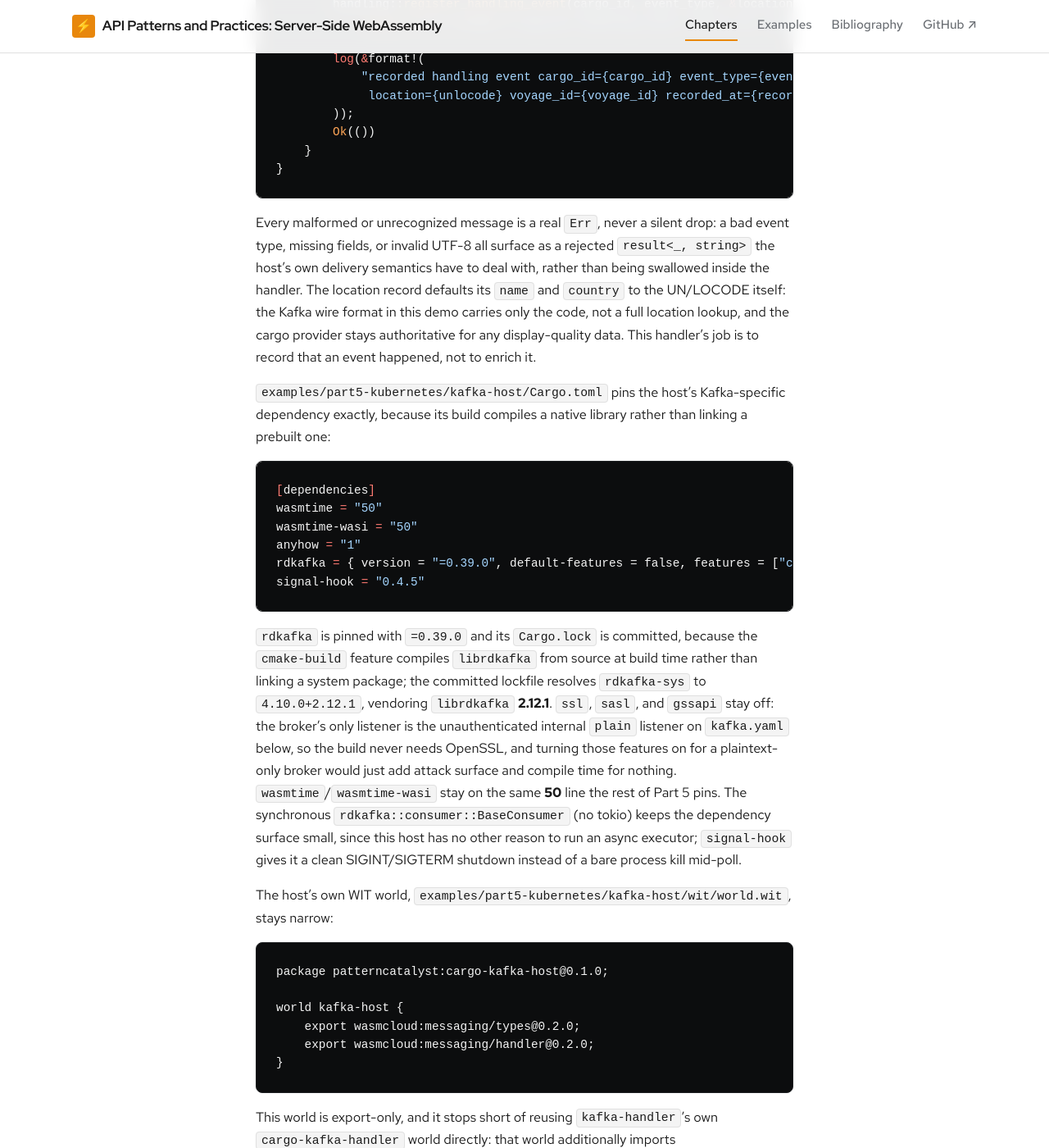
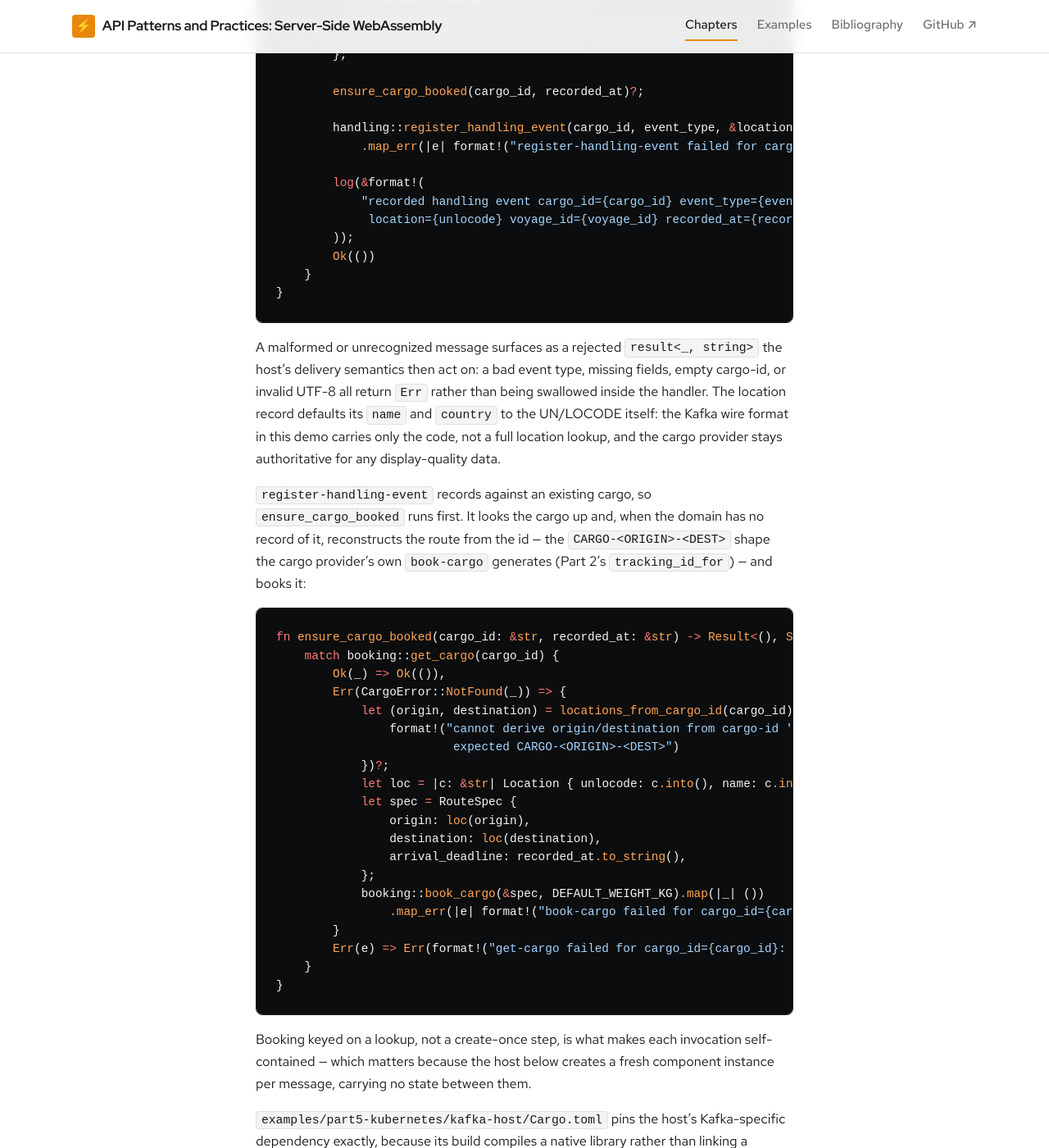
Before and after one commit to patterncatalyst/cn-patterns-and-practices-webassembly, a Jekyll site: the page built from _docs/23-serverless-wasm-scale-to-zero-keda.md, in a window 1280 px wide and 1400 px high, scrolled down 9838 px. Shown: the whole window at 82% size. Built offline with Jekyll 4.4.1, drawn with Linux system fonts in a browser that asks for light colours; some web fonts are replaced; some of the changed text lies outside the part shown.

Commit message:
docs(ch23): align chapter + handler comments with the shipped handler
Validation pass (PASS-WITH-NITS) fixes:
- Chapter featured code now matches the real handler: world.wit shows the
  booking import; prose says it imports booking + handling; handle_message
  shows the empty-field guard and the ensure_cargo_booked call, with the
  helper's get-cargo/book-cargo body.
- Drop project-history and confessional/defensive register (HTTPScaledObject
  CRD shape, Strimzi version range, and the pending-live note stated as facts).
- Handler src/wit/Cargo.toml/build.sh comments: describe both deployment
  shapes (minikube wac-plug via kafka-host; OpenShift wadm link), drop the
  deleted k8s/wasmcloud/wadm-kafka.yaml pointer and the observes/owns framing.

Comment-only to the component; bindings.rs drift-free; composite unchanged.

````diff
--- a/_docs/23-serverless-wasm-scale-to-zero-keda.md
+++ b/_docs/23-serverless-wasm-scale-to-zero-keda.md
@@ -63,7 +63,7 @@
 
 `scalingMetric.concurrency.targetValue: 1` means a single in-flight request is enough to trigger a scale-out, matching the HPA's low `50m` CPU request from Chapter 22: both are tuned so a single `curl` demonstrates the mechanism without a load-testing tool. `scaledownPeriod: 30` is cut far below the add-on's own default (hundreds of seconds), because a Wasm component has no JVM-style warm-up to protect against: `containerd-shim-wasmtime` starts serving within milliseconds of a Pod going Ready, so there is no reason to wait minutes of idleness before scaling back down.
 
-<div class="callout callout--warn"><p class="callout__title">Gotcha</p><p>The original plan for this chapter assumed a top-level <code>minReplicaCount</code> field on <code>HTTPScaledObject</code>, the same name the Kafka half's plain <code>ScaledObject</code> uses. That field does not exist on the 0.16 <code>HTTPScaledObject</code> CRD. The current spec nests replica bounds under <code>spec.replicas.{min,max}</code>, verified directly against the upstream CRD (<code>kedacore/http-add-on @ v0.16.0</code>, <code>config/crd/bases/http.keda.sh_httpscaledobjects.yaml</code>) and the matching reference doc at <a href="https://keda.sh/docs/http-add-on/0.16/reference/httpscaledobject/">keda.sh/docs/http-add-on/0.16/reference/httpscaledobject</a>. <code>HTTPScaledObject</code> is also marked deprecated as of the 0.16 line, in favor of a newer <code>InterceptorRoute</code> (<code>http.keda.sh/v1beta1</code>) resource that is still shipped and fully functional in 0.16; the deprecation is a forward-migration notice rather than a removal, which is why this chapter uses the resource the house plan asked for and names the newer one here for anyone building past this chapter's pinned versions.</p></div>
+<div class="callout callout--warn"><p class="callout__title">Gotcha</p><p>On the 0.16 <code>HTTPScaledObject</code> CRD, replica bounds nest under <code>spec.replicas.{min,max}</code>, not a top-level <code>minReplicaCount</code> (the field the Kafka half's plain <code>ScaledObject</code> uses) — verified against the upstream CRD (<code>kedacore/http-add-on @ v0.16.0</code>, <code>config/crd/bases/http.keda.sh_httpscaledobjects.yaml</code>) and the reference doc at <a href="https://keda.sh/docs/http-add-on/0.16/reference/httpscaledobject/">keda.sh/docs/http-add-on/0.16/reference/httpscaledobject</a>. <code>HTTPScaledObject</code> is marked deprecated as of the 0.16 line in favor of a newer <code>InterceptorRoute</code> (<code>http.keda.sh/v1beta1</code>), still shipped and functional in 0.16; the deprecation is a forward-migration notice, not a removal, so this chapter uses <code>HTTPScaledObject</code> and names the newer resource for anyone building past these pinned versions.</p></div>
 
 A `ScaledObject`-driven Ingress has one more wrinkle before a cold request can actually reach the interceptor. Kubernetes requires an Ingress backend to be a Service in the same namespace as the Ingress object, but the HTTP add-on's interceptor proxy Service lives in the `keda` namespace, not `part5-kubernetes`. The standard KEDA recipe for bridging that gap is a same-namespace `ExternalName` Service that resolves to the interceptor's cluster DNS name:
 
@@ -153,14 +153,15 @@
     export wasmcloud:messaging/handler@0.2.0;
 
     import patterncatalyst:cargo/types@0.1.0;
+    import patterncatalyst:cargo/booking@0.1.0;
     import patterncatalyst:cargo/handling@0.1.0;
 }
 ```
 {% endraw %}
 
-`wasmcloud:messaging@0.2.0` is vendored verbatim under `wit/deps/messaging`, the same approach Part 3's `http-rust` already uses for `wasi:http`, because `cargo-component` never fetches WIT packages over the network: every non-contract package a local world references has to be present on disk. `patterncatalyst:cargo` is pulled in the same way Chapters 20 and 21's interposers pull it, a path dependency to the repository contract, never a copy and never an edit. The component exports `handler` (the callback the native host below invokes) and the `types` interface the `broker-message` record it depends on lives in, following the house convention of always listing a types-only interface a world's functional interfaces depend on. It imports only `handling`, not the full cargo package, because recording a handling event is the one write this component makes against the domain.
+`wasmcloud:messaging@0.2.0` is vendored verbatim under `wit/deps/messaging`, the same approach Part 3's `http-rust` already uses for `wasi:http`, because `cargo-component` never fetches WIT packages over the network: every non-contract package a local world references has to be present on disk. `patterncatalyst:cargo` is pulled in the same way Chapters 20 and 21's interposers pull it, a path dependency to the repository contract, never a copy and never an edit. The component exports `handler` (the callback the native host below invokes) and the `types` interface the `broker-message` record it depends on lives in, following the house convention of always listing a types-only interface a world's functional interfaces depend on. It imports `booking` and `handling`: a handling event records against an existing cargo, so each message ensures the cargo is on record (booking it when the domain has none) before registering the event.
 
-`src/lib.rs` keeps the message format small: a pipe-delimited record, `CARGO_ID|EVENT_TYPE|UNLOCODE|VOYAGE_ID|RECORDED_AT`, parsed without a JSON crate, matching the zero-extra-dependency convention Chapter 20's `sidecar-filter` and Chapter 21's `adapter` both already follow. The `Guest` implementation is a straightforward parse-validate-call:
+`src/lib.rs` keeps the message format small: a pipe-delimited record, `CARGO_ID|EVENT_TYPE|UNLOCODE|VOYAGE_ID|RECORDED_AT`, parsed without a JSON crate, matching the zero-extra-dependency convention Chapter 20's `sidecar-filter` and Chapter 21's `adapter` both already follow. The `Guest` implementation parses, validates, ensures the cargo exists, then records the event:
 
 {% raw %}
 ```rust
@@ -184,6 +185,11 @@
         let voyage_id = fields[3];
         let recorded_at = fields[4];
 
+        if cargo_id.is_empty() || unlocode.is_empty() {
+            return Err(format!(
+                "malformed message: cargo-id and unlocode must not be empty: {body:?}"
+            ));
+        }
         let event_type = event_type_from(event_type_str).ok_or_else(|| {
             format!(
                 "unknown event type '{event_type_str}' (want one of \
@@ -196,6 +202,8 @@
             name: unlocode.to_string(),
             country: unlocode.to_string(),
         };
+
+        ensure_cargo_booked(cargo_id, recorded_at)?;
 
         handling::register_handling_event(cargo_id, event_type, &location, voyage_id, recorded_at)
             .map_err(|e| format!("register-handling-event failed for cargo_id={cargo_id}: {e:?}"))?;
@@ -210,7 +218,36 @@
 ```
 {% endraw %}
 
-Every malformed or unrecognized message is a real `Err`, never a silent drop: a bad event type, missing fields, or invalid UTF-8 all surface as a rejected `result<_, string>` the host's own delivery semantics have to deal with, rather than being swallowed inside the handler. The location record defaults its `name` and `country` to the UN/LOCODE itself: the Kafka wire format in this demo carries only the code, not a full location lookup, and the cargo provider stays authoritative for any display-quality data. This handler's job is to record that an event happened, not to enrich it.
+A malformed or unrecognized message surfaces as a rejected `result<_, string>` the host's delivery semantics then act on: a bad event type, missing fields, empty cargo-id, or invalid UTF-8 all return `Err` rather than being swallowed inside the handler. The location record defaults its `name` and `country` to the UN/LOCODE itself: the Kafka wire format in this demo carries only the code, not a full location lookup, and the cargo provider stays authoritative for any display-quality data.
+
+`register-handling-event` records against an existing cargo, so `ensure_cargo_booked` runs first. It looks the cargo up and, when the domain has no record of it, reconstructs the route from the id — the `CARGO-<ORIGIN>-<DEST>` shape the cargo provider's own `book-cargo` generates (Part 2's `tracking_id_for`) — and books it:
+
+{% raw %}
+```rust
+fn ensure_cargo_booked(cargo_id: &str, recorded_at: &str) -> Result<(), String> {
+    match booking::get_cargo(cargo_id) {
+        Ok(_) => Ok(()),
+        Err(CargoError::NotFound(_)) => {
+            let (origin, destination) = locations_from_cargo_id(cargo_id).ok_or_else(|| {
+                format!("cannot derive origin/destination from cargo-id '{cargo_id}': \
+                         expected CARGO-<ORIGIN>-<DEST>")
+            })?;
+            let loc = |c: &str| Location { unlocode: c.into(), name: c.into(), country: c.into() };
+            let spec = RouteSpec {
+                origin: loc(origin),
+                destination: loc(destination),
+                arrival_deadline: recorded_at.to_string(),
+            };
+            booking::book_cargo(&spec, DEFAULT_WEIGHT_KG).map(|_| ())
+                .map_err(|e| format!("book-cargo failed for cargo_id={cargo_id}: {e:?}"))
+        }
+        Err(e) => Err(format!("get-cargo failed for cargo_id={cargo_id}: {e:?}")),
+    }
+}
+```
+{% endraw %}
+
+Booking keyed on a lookup, not a create-once step, is what makes each invocation self-contained — which matters because the host below creates a fresh component instance per message, carrying no state between them.
 
 `examples/part5-kubernetes/kafka-host/Cargo.toml` pins the host's Kafka-specific dependency exactly, because its build compiles a native library rather than linking a prebuilt one:
 
@@ -278,7 +315,7 @@
 
 A shared `AtomicBool` set by both `SIGINT` and `SIGTERM` handlers breaks the poll loop cleanly, so the process exits promptly instead of being force-killed the moment KEDA scales `cargo-kafka-host` down.
 
-The broker underneath all of this is Strimzi 1.3.0, in single-node KRaft mode (no ZooKeeper; Strimzi dropped it entirely by this release line). The chapter's original plan assumed Apache Kafka 4.1.0; verified against the 1.3.0 release's own example manifests, that operator version supports only Kafka 4.2.0 through 4.3.1, so `examples/part5-kubernetes/k8s/kafka/base/kafka.yaml` pins the exact pairing Strimzi ships in its own example:
+The broker underneath all of this is Strimzi 1.3.0, in single-node KRaft mode (no ZooKeeper; Strimzi dropped it entirely by this release line). Strimzi 1.3.0 supports Kafka 4.2.0 through 4.3.1 (verified against the 1.3.0 release's own example manifests), so `examples/part5-kubernetes/k8s/kafka/base/kafka.yaml` pins the exact pairing Strimzi ships in its own example:
 
 {% raw %}
 ```yaml
@@ -387,7 +424,7 @@
 
 The Kafka half's CRC port is deferred.
 
-The HTTP half's cold-start number above is a real, measured one, from the 2026-10-21 minikube run. The Kafka half is a different story: every example in it is built and composed correctly, and the build-time proofs (the handler and host compiling, the composite exporting the right interfaces, the manifests applying their resources without error) are solid, but the cluster run that would produce a real lag-drain timeline is pending live verification, which is why the Kafka timeline above is a placeholder rather than a number. No latency or lag figure in this chapter is invented to fill that gap.
+The HTTP half's cold-start figure above is measured, from the 2026-10-21 minikube run. The Kafka half's lag-drain timeline is pending live verification, so the figure above is a placeholder.
 
 <div class="callout callout--safe"><p class="callout__title">Decision</p><p>Let KEDA own the replica count whenever the workload it targets is a resource the Kubernetes API actually lets a <code>ScaledObject</code> or <code>HTTPScaledObject</code> patch: a Deployment, a StatefulSet, anything with a real <code>spec.replicas</code> field. Both halves of this chapter take that shape now: the HTTP add-on's <code>HTTPScaledObject</code> against the raw-shim <code>cargo-http</code> Deployment, and the <code>kafka</code> <code>ScaledObject</code> against the native <code>cargo-kafka-host</code> Deployment. The two differ only in trigger type, request concurrency versus consumer-group lag, and in the shape of workload on the other end of it, a request/response HTTP service versus a long-lived message-consuming process, never in who owns the scale. Reach for a workload that embeds the runtime directly, an <code>rdkafka</code> consumer process driving an in-process <code>wasmtime</code> instance, the moment a job's work is consuming from a broker rather than answering an inbound HTTP request: the raw containerd shim has no binding for a long-lived subscription at all, so the substrate choice is forced by the capability the workload needs, independent of which trigger ends up scaling it.</p></div>
 
--- a/examples/part5-kubernetes/kafka-handler/Cargo.toml
+++ b/examples/part5-kubernetes/kafka-handler/Cargo.toml
@@ -10,8 +10,8 @@
 crate-type = ["cdylib"]
 
 # This component targets a LOCAL world (wit/world.wit) that EXPORTS
-# `wasmcloud:messaging/handler@0.2.0` (so the `messaging-kafka` capability
-# provider can deliver Kafka messages to it over wadm's runtime link) and
+# `wasmcloud:messaging/handler@0.2.0` (the interface a Kafka consumer calls once
+# per delivered message) and
 # IMPORTS the cargo domain's `booking` and `handling` interfaces from the
 # repository contract. `wasmcloud:messaging` is vendored verbatim under wit/deps/messaging
 # (cargo-component does not fetch WIT packages over the network, so every
````
Also changed, not shown: 4 other files.
